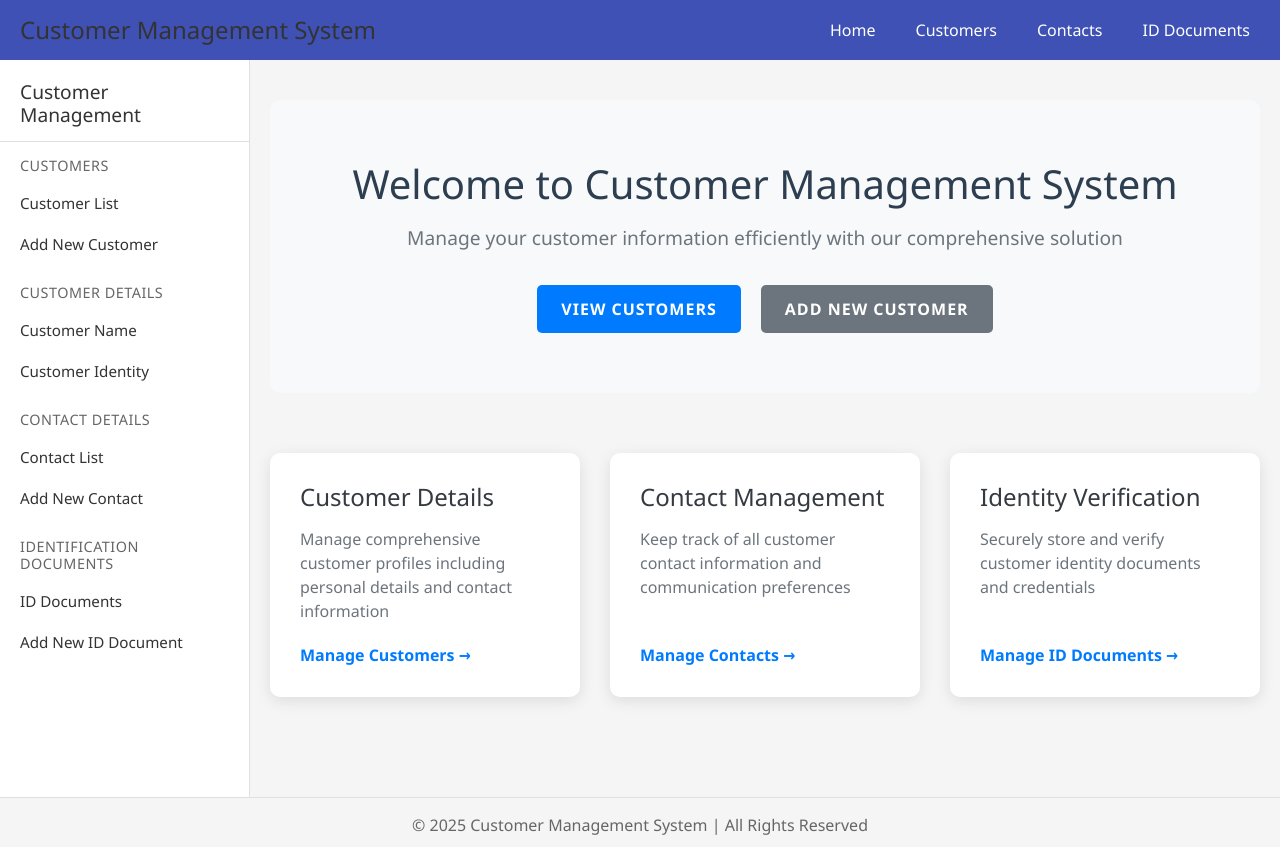
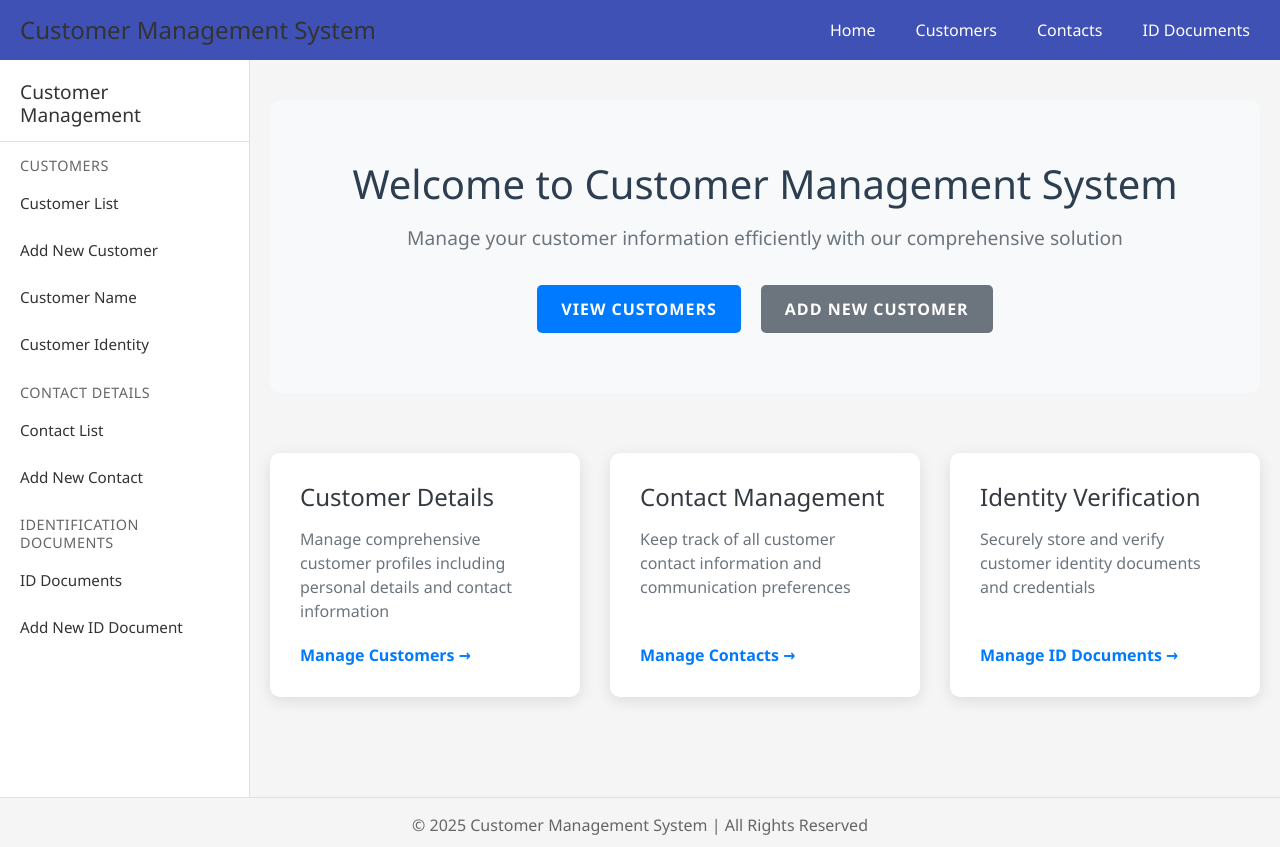
Before and after one commit to InshaManowar/angular-lab, an Angular app: page /landing in a window 1280 px wide. Built offline with nearby package versions, Linux system fonts and the light colour scheme.

Commit message:
identification

```diff
--- a/src/app/components/nav-sidebar/nav-sidebar.component.css
+++ b/src/app/components/nav-sidebar/nav-sidebar.component.css
@@ -39,7 +39,7 @@
 }
 
 .nav-section li {
-  margin-bottom: 2px;
+  margin-bottom: 8px;
 }
 
 .nav-section a {
--- a/src/app/components/nav-sidebar/nav-sidebar.component.html
+++ b/src/app/components/nav-sidebar/nav-sidebar.component.html
@@ -10,12 +10,6 @@
       <ul>
         <li><a routerLink="/customer-list" routerLinkActive="active">Customer List</a></li>
         <li><a routerLink="/customer-address" routerLinkActive="active">Add New Customer</a></li>
-      </ul>
-    </div>
-
-    <div class="nav-section">
-      <h4>Customer Details</h4>
-      <ul>
         <li><a routerLink="/customer-name" routerLinkActive="active">Customer Name</a></li>
         <li><a routerLink="/customer-identity" routerLinkActive="active">Customer Identity</a></li>
       </ul>
```
